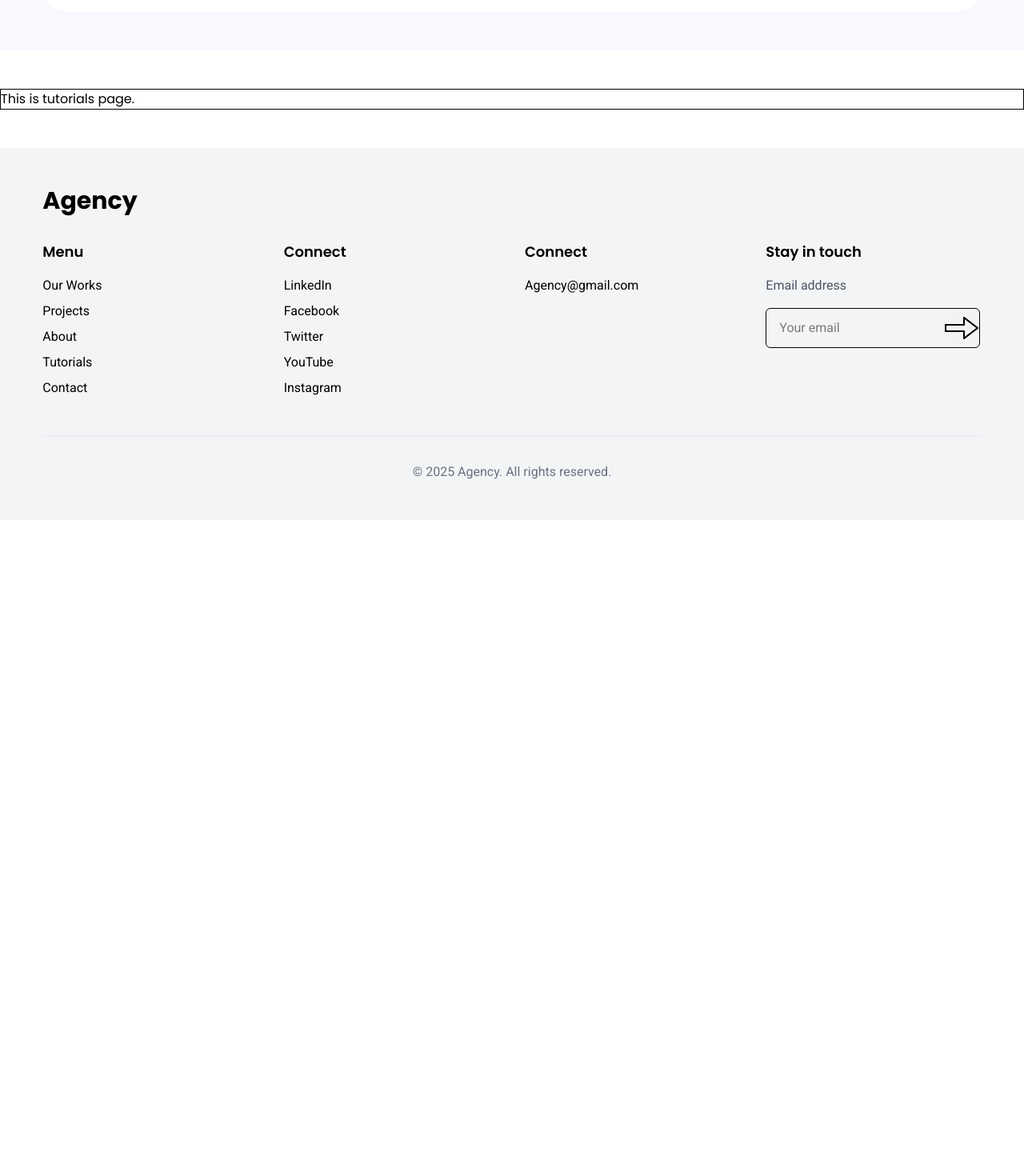
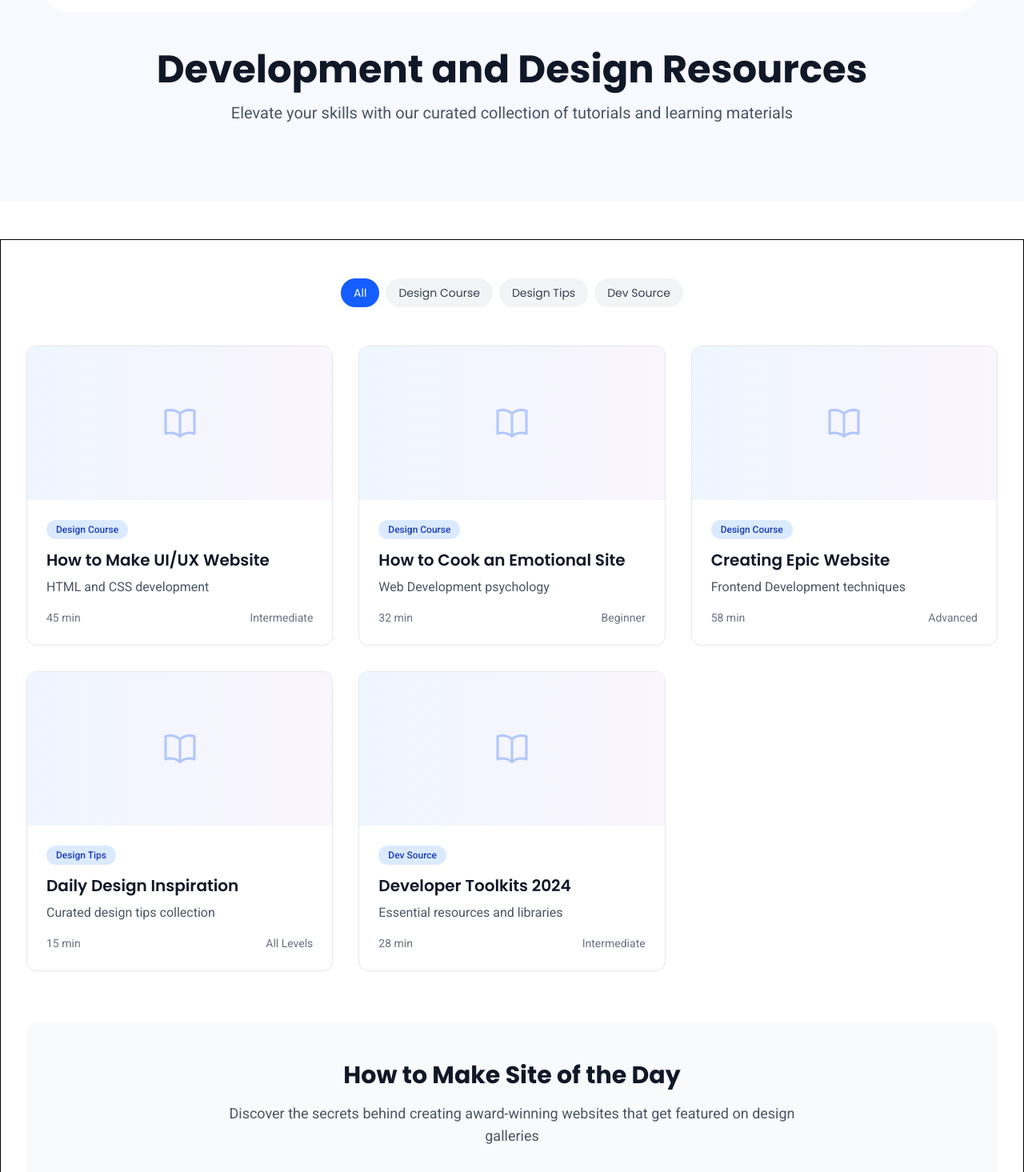
Before and after one commit to Humayun1318/job-task-CodesRaft, a React (Vite) app: page /tutorials in a window 1280 px wide. Shown: the part 45-1510 px from the top of the page at 80% size. Before the commit the page ends 800 px from the top, so only its background shows below. Built offline with nearby package versions, Linux system fonts and the light colour scheme.

Commit message:
Tutorials page done

```diff
--- /dev/null
+++ b/src/components/Tutorials/Tutorials.jsx
@@ -0,0 +1,88 @@
+import { ArrowRightIcon, BookOpenIcon } from "@heroicons/react/24/outline";
+
+import { resources } from "../../data/tutorials/tutorials";
+import { useState } from "react";
+
+const Tutorials = () => {
+  const [activeFilter, setActiveFilter] = useState("All");
+  const filters = ["All", "Design Course", "Design Tips", "Dev Source"];
+  const tutorials = resources;
+  const filteredTutorials =
+    activeFilter === "All"
+      ? tutorials
+      : tutorials.filter((tutorial) => tutorial.category === activeFilter);
+  return (
+    <section className="py-12 px-4 sm:px-6 lg:px-8">
+      <div className="max-w-7xl mx-auto">
+
+        {/* Filter Tabs */}
+        <div className="flex flex-wrap justify-center gap-2 mb-12">
+          {filters.map((filter) => (
+            <button
+              key={filter}
+              onClick={() => setActiveFilter(filter)}
+              className={`px-4 py-2 rounded-full text-sm font-medium transition-colors ${
+                activeFilter === filter
+                  ? "bg-blue-600 text-white"
+                  : "bg-gray-100 text-gray-700 hover:bg-gray-200"
+              }`}
+            >
+              {filter}
+            </button>
+          ))}
+        </div>
+
+        {/* Tutorials Grid */}
+        <div className="grid grid-cols-1 md:grid-cols-2 lg:grid-cols-3 gap-8">
+          {filteredTutorials.map((tutorial, index) => (
+            <div
+              key={index}
+              className="border border-gray-200 rounded-xl overflow-hidden hover:shadow-lg transition-shadow"
+              data-aos="fade-up"
+              data-aos-delay={index * 50}
+            >
+              <div className="h-48 bg-gradient-to-r from-blue-50 to-purple-50 flex items-center justify-center">
+                <BookOpenIcon className="w-12 h-12 text-blue-600 opacity-30" />
+              </div>
+              <div className="p-6">
+                <span className="inline-block px-3 py-1 text-xs font-medium rounded-full bg-blue-100 text-blue-800 mb-3">
+                  {tutorial.category}
+                </span>
+                <h3 className="text-xl font-semibold text-gray-900 mb-2">
+                  {tutorial.title}
+                </h3>
+                <p className="text-gray-600 mb-4">{tutorial.subtitle}</p>
+                <div className="flex justify-between text-sm text-gray-500">
+                  <span>{tutorial.duration}</span>
+                  <span>{tutorial.level}</span>
+                </div>
+              </div>
+            </div>
+          ))}
+        </div>
+
+        {/* How to Make Site of the Day Section */}
+        <div className="mt-16 bg-gray-50 rounded-xl p-8 md:p-12">
+          <div className="max-w-4xl mx-auto text-center">
+            <h2 className="text-2xl sm:text-3xl font-bold text-gray-900 mb-4">
+              How to Make Site of the Day
+            </h2>
+            <p className="text-lg text-gray-600 mb-8 max-w-3xl mx-auto">
+              Discover the secrets behind creating award-winning websites that
+              get featured on design galleries
+            </p>
+            <a
+              href="#"
+              className="inline-flex items-center px-6 py-3 bg-blue-600 text-white rounded-lg hover:bg-blue-700 transition-colors font-medium"
+            >
+              Watch Masterclass
+              <ArrowRightIcon className="ml-2 h-5 w-5" />
+            </a>
+          </div>
+        </div>
+      </div>
+    </section>
+  );
+};
+
+export default Tutorials;
--- /dev/null
+++ b/src/data/tutorials/tutorials.jsx
@@ -0,0 +1,38 @@
+
+export const resources = [
+  {
+    title: "How to Make UI/UX Website",
+    subtitle: "HTML and CSS development",
+    category: "Design Course",
+    duration: "45 min",
+    level: "Intermediate",
+  },
+  {
+    title: "How to Cook an Emotional Site",
+    subtitle: "Web Development psychology",
+    category: "Design Course",
+    duration: "32 min",
+    level: "Beginner",
+  },
+  {
+    title: "Creating Epic Website",
+    subtitle: "Frontend Development techniques",
+    category: "Design Course",
+    duration: "58 min",
+    level: "Advanced",
+  },
+  {
+    title: "Daily Design Inspiration",
+    subtitle: "Curated design tips collection",
+    category: "Design Tips",
+    duration: "15 min",
+    level: "All Levels",
+  },
+  {
+    title: "Developer Toolkits 2024",
+    subtitle: "Essential resources and libraries",
+    category: "Dev Source",
+    duration: "28 min",
+    level: "Intermediate",
+  },
+];
--- a/src/layouts/MainLayout.jsx
+++ b/src/layouts/MainLayout.jsx
@@ -51,6 +51,21 @@ const MainLayout = () => {
         ) : (
           ""
         )}
+        {location.pathname === "/tutorials" ? (
+          <>
+            <div className="text-center my-12">
+              <h1 className="text-4xl sm:text-5xl font-bold text-gray-900 mb-4">
+                Development and Design Resources
+              </h1>
+              <p className="text-xl text-gray-600 max-w-3xl mx-auto">
+                Elevate your skills with our curated collection of tutorials and
+                learning materials
+              </p>
+            </div>
+          </>
+        ) : (
+          ""
+        )}
       </header>
       <main className=" border">
         <Outlet></Outlet>
--- a/src/pages/Tutorials.jsx
+++ /dev/null
@@ -1,11 +0,0 @@
-import React from "react";
-
-const Tutorials = () => {
-  return (
-    <div>
-      <h1>This is tutorials page.</h1>
-    </div>
-  );
-};
-
-export default Tutorials;
--- /dev/null
+++ b/src/pages/TutorialsPage.jsx
@@ -0,0 +1,12 @@
+import React from "react";
+import Tutorials from "../components/Tutorials/Tutorials";
+
+const TutorialsPage = () => {
+  return (
+    <div>
+      <Tutorials />
+    </div>
+  );
+};
+
+export default TutorialsPage;
--- a/src/routes/router.jsx
+++ b/src/routes/router.jsx
@@ -3,7 +3,7 @@ import MainLayout from "../layouts/MainLayout";
 import NotFound from "../pages/NotFound";
 import Home from "../pages/Home";
 import About from "../pages/About";
-import Tutorials from "../pages/Tutorials";
+import TutorialsPage from "../pages/TutorialsPage";
 import Works from "../pages/Works";
 import ContactPage from "../pages/ContactPage";
 
@@ -27,7 +27,7 @@ const router = createBrowserRouter([
       },
       {
         path: "tutorials",
-        element: <Tutorials />,
+        element: <TutorialsPage />,
       },
       {
         path: "works",
```
